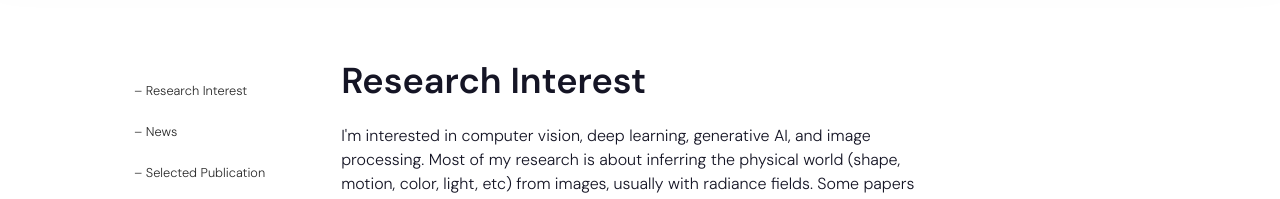
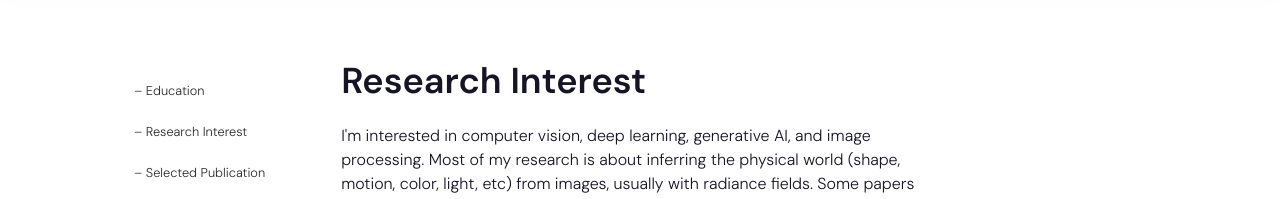
Before and after one commit to chang-1/xyz, a React (Create React App) app: page / in a window 1280 px wide. Shown: the part 539-738 px from the top of the page. Built offline with nearby package versions, Linux system fonts and the light colour scheme.

Commit message:
Update Aside.js

```diff
--- a/src/components/Aside/Aside.js
+++ b/src/components/Aside/Aside.js
@@ -8,14 +8,14 @@ export default function Aside(props){
     return(
         <aside className="col-2">
             <ul className="aside--container">
+                <a href="#news" className={`aside_nav_link ${ isDarkMode ? 'aside_dark' : 'aside_light'}`}>
+                    <li className={`aside_nav_item ${ isDarkMode ? 'aside_item_dark' : 'aside_item_light'}`}>
+                        <small> – Education </small>
+                    </li>
+                </a>
                 <a href="#research" className={`aside_nav_link ${ isDarkMode ? 'aside_dark' : 'aside_light'}`}>
                     <li className={`aside_nav_item ${ isDarkMode ? 'aside_item_dark' : 'aside_item_light'}`}>
                         <small> – Research Interest </small>
-                    </li>
-                </a>
-                <a href="#news" className={`aside_nav_link ${ isDarkMode ? 'aside_dark' : 'aside_light'}`}>
-                    <li className={`aside_nav_item ${ isDarkMode ? 'aside_item_dark' : 'aside_item_light'}`}>
-                        <small> – News </small>
                     </li>
                 </a>
                 <a href="#publication" className={`aside_nav_link ${ isDarkMode ? 'aside_dark' : 'aside_light'}`}>
```
